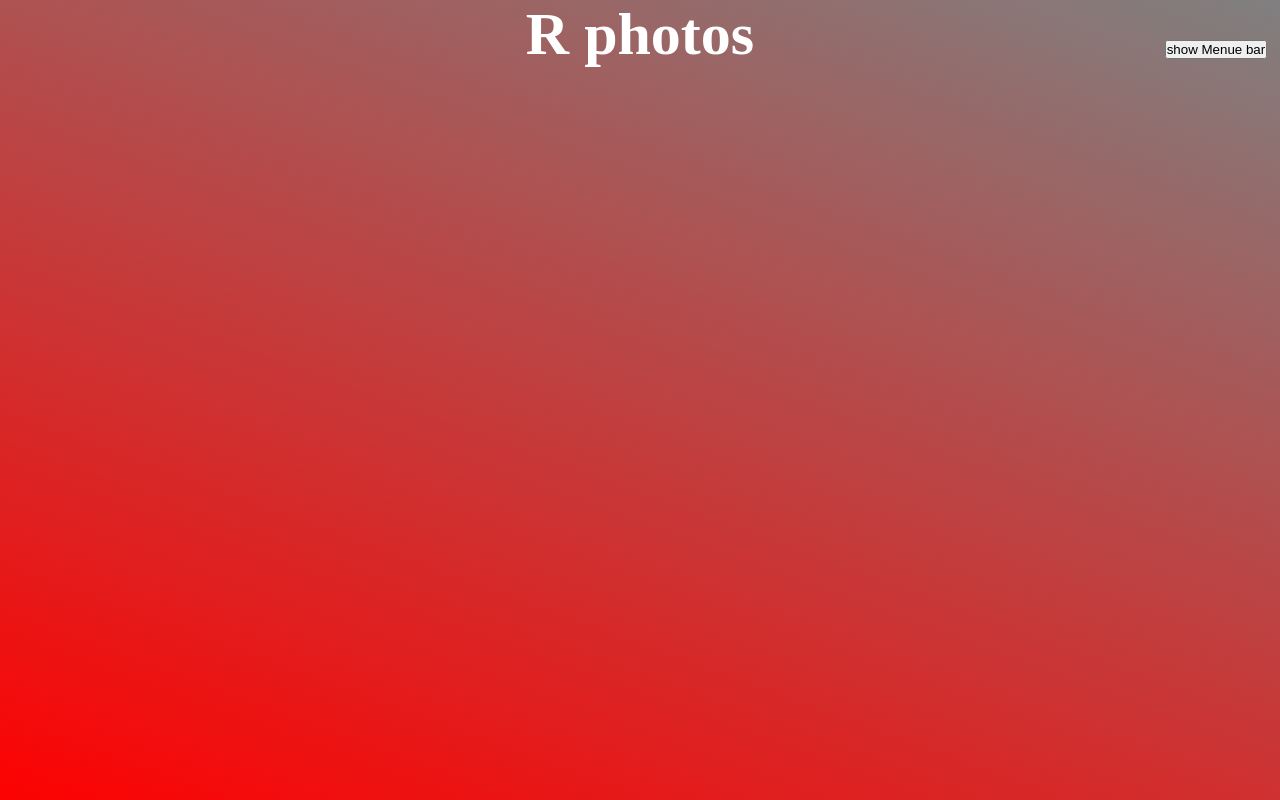
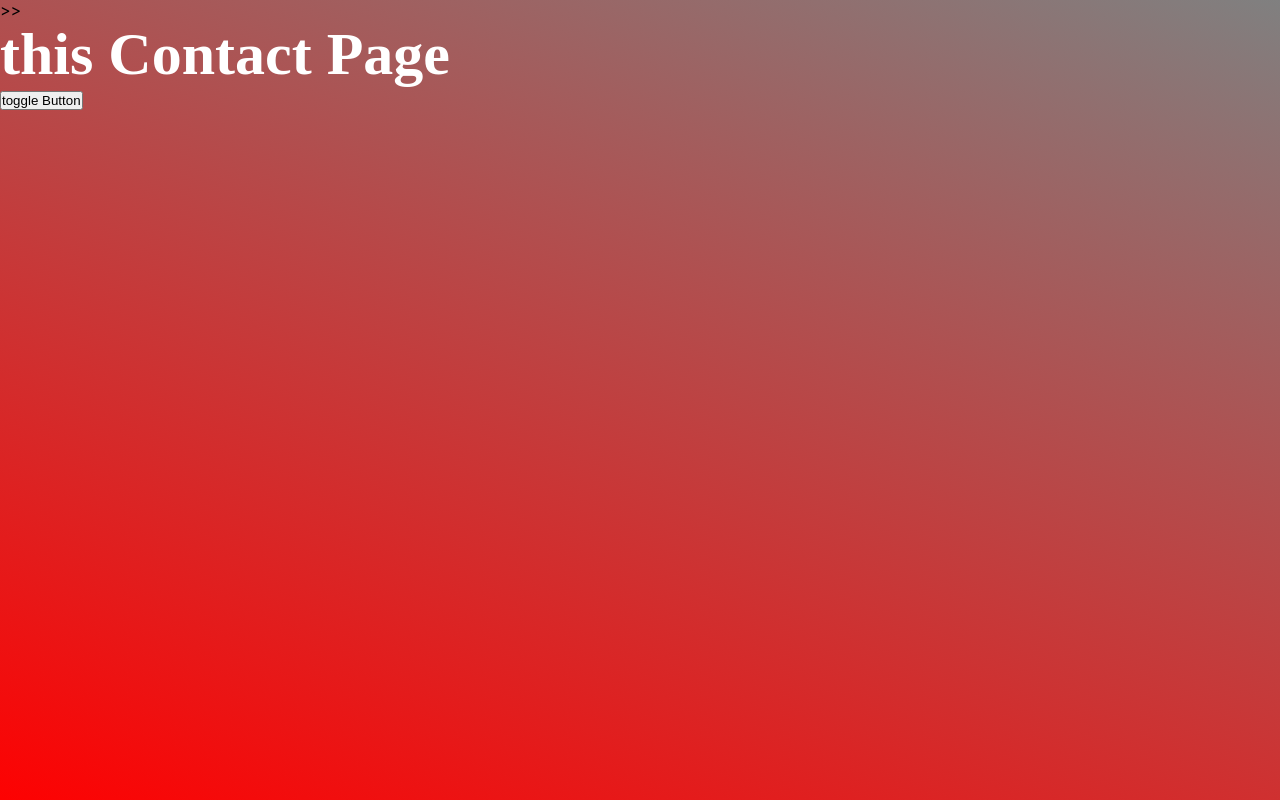
Before and after one commit to SamimAzimi/rphoto, a React (Create React App) app: page /contact in a window 1280 px wide. Shown: the top 800 px of the page. Built offline with nearby package versions, Linux system fonts and the light colour scheme.

Commit message:
navigation style

```diff
--- a/src/App.js
+++ b/src/App.js
@@ -1,28 +1,45 @@
 import "./App.css";
-import Header from "./components/header";
+import Navbar from "./components/navbar";
+import {BrowserRouter as Router, Route, Switch} from 'react-router-dom'
+import About from './components/About'
+import Contact from './components/Contact'
+import CoupleGallary from './components/CoupleGallary'
+import Gallary from './components/Gallary'
+import NotFound from './components/PageNotFound'
 import { useState } from "react";
 
 function App() {
-  const [isActive, setIsActive] = useState(true);
+
+  const [isActive, setIsActive] =useState(true)
 
   return (
-    <div className="App">
-      <button
-        type="button"
-        className="menueToggleButton"
-        onClick={() => setIsActive(!isActive)}
-      >
-        show Menue bar
-      </button>
+    <>
 
-      {isActive ? (
-        <div>
-          <h1>R photos</h1>
-        </div>
-      ) : (
-        <Header />
-      )}
-    </div>
+         <Router>
+      {isActive ? (<div>>></div>):(<Navbar/>)}
+         <Switch>
+           <Route exact path='/'></Route>
+           <Route  path="/gallary">
+             <Gallary/>
+           </Route>
+           <Route  path="/about">
+             <About/>
+           </Route>
+           <Route path="/contact">
+             <Contact/>
+           </Route>
+           <Route path="/couplegallary">
+             <CoupleGallary/>
+           </Route>
+           <Route path="*">
+             <NotFound/>
+           </Route>
+         </Switch>
+        </Router>
+        <button type="button" onClick={()=>setIsActive(!isActive)}>
+          toggle Button
+        </button>
+        </>
   );
 }
 
--- /dev/null
+++ b/src/components/About.js
@@ -0,0 +1,11 @@
+
+
+function About() {
+
+
+    return (
+      <h1>this About Page</h1>
+    )
+  }
+
+  export default About;
--- /dev/null
+++ b/src/components/Contact.js
@@ -0,0 +1,11 @@
+
+
+function Contact() {
+
+
+    return (
+      <h1>this Contact Page</h1>
+    )
+  }
+
+  export default Contact;
--- /dev/null
+++ b/src/components/CoupleGallary.js
@@ -0,0 +1,11 @@
+
+
+function CoupleGallary() {
+
+
+    return (
+      <h1>this Couple Gallary Page</h1>
+    )
+  }
+
+  export default CoupleGallary;
--- /dev/null
+++ b/src/components/Gallary.js
@@ -0,0 +1,11 @@
+
+
+function Gallary() {
+
+
+  return (
+    <h1>this Gallary Page</h1>
+  )
+}
+
+export default Gallary;
--- /dev/null
+++ b/src/components/PageNotFound.js
@@ -0,0 +1,11 @@
+
+
+function NotFound() {
+
+
+    return (
+      <h1>this Not Found Page</h1>
+    )
+  }
+
+  export default NotFound;
--- a/src/components/header.js
+++ b/src/components/navbar.js
@@ -1,7 +1,6 @@
 import "./header.css";
 import navbarimage from "./original.jpg";
 import { Link } from "react-router-dom";
-import { FaBars } from "react-icons/fa";
 
 function Header() {
   return (
@@ -14,19 +13,29 @@ function Header() {
 
       <ul className="navbar">
         <li>
+          <Link to="/">
           <h2>Home</h2>
+          </Link>
         </li>
         <li>
+          <Link to="/gallary">
           <h2>Gallary</h2>
+          </Link>
         </li>
         <li>
+          <Link to="/couplegallary">
           <h2>Couple Gallary (your Gallary)</h2>
+          </Link>
         </li>
         <li>
+          <Link to="contact">
           <h2>Contact Us</h2>
+          </Link>
         </li>
         <li>
+          <Link to="about">
           <h2>About Us</h2>
+          </Link>
         </li>
       </ul>
       <div className="container">
```
Also changed, not shown: src/index.js (+5 -3 lines), 2 other files (tests, documents, lock files or other folders).
